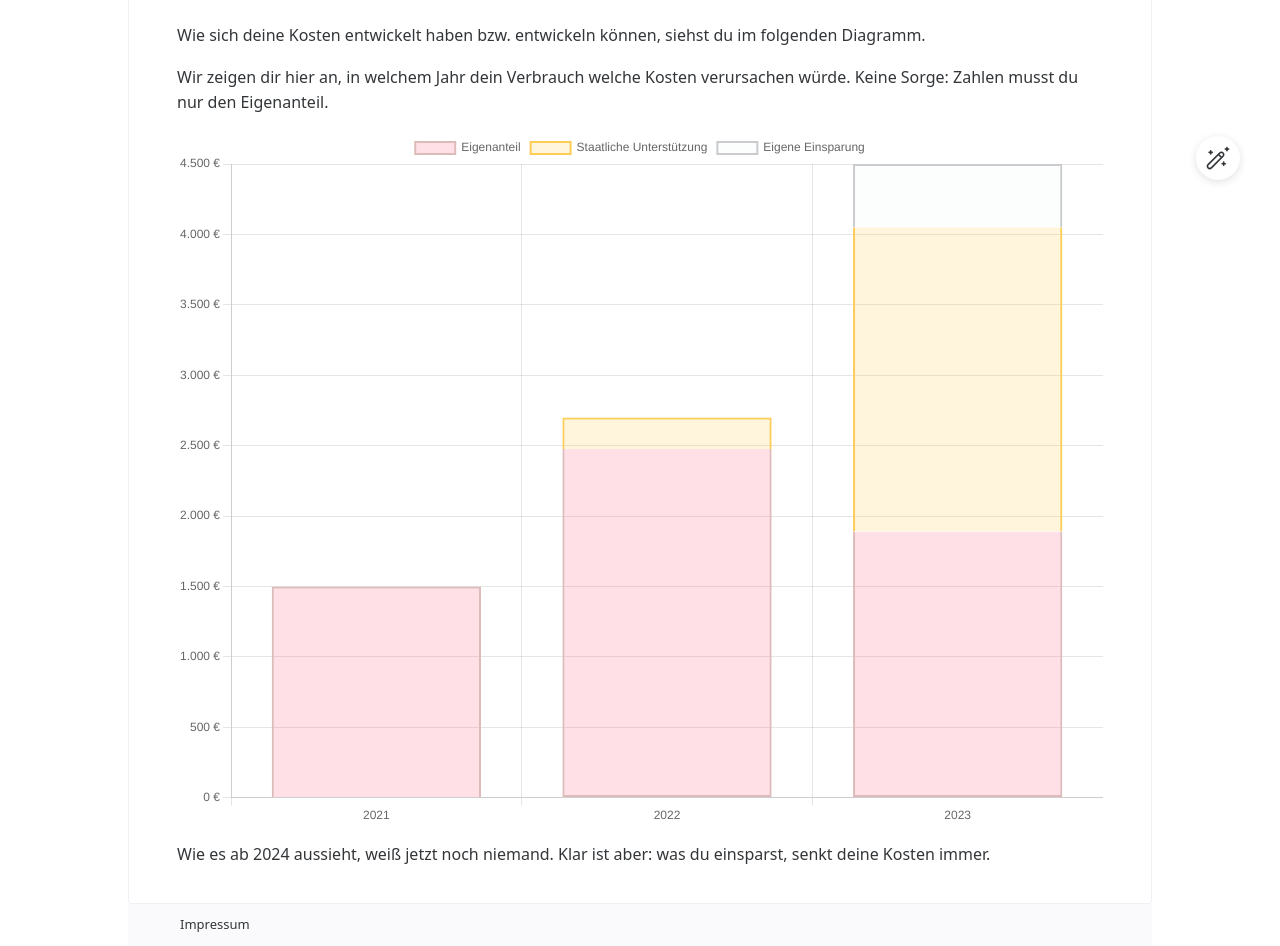
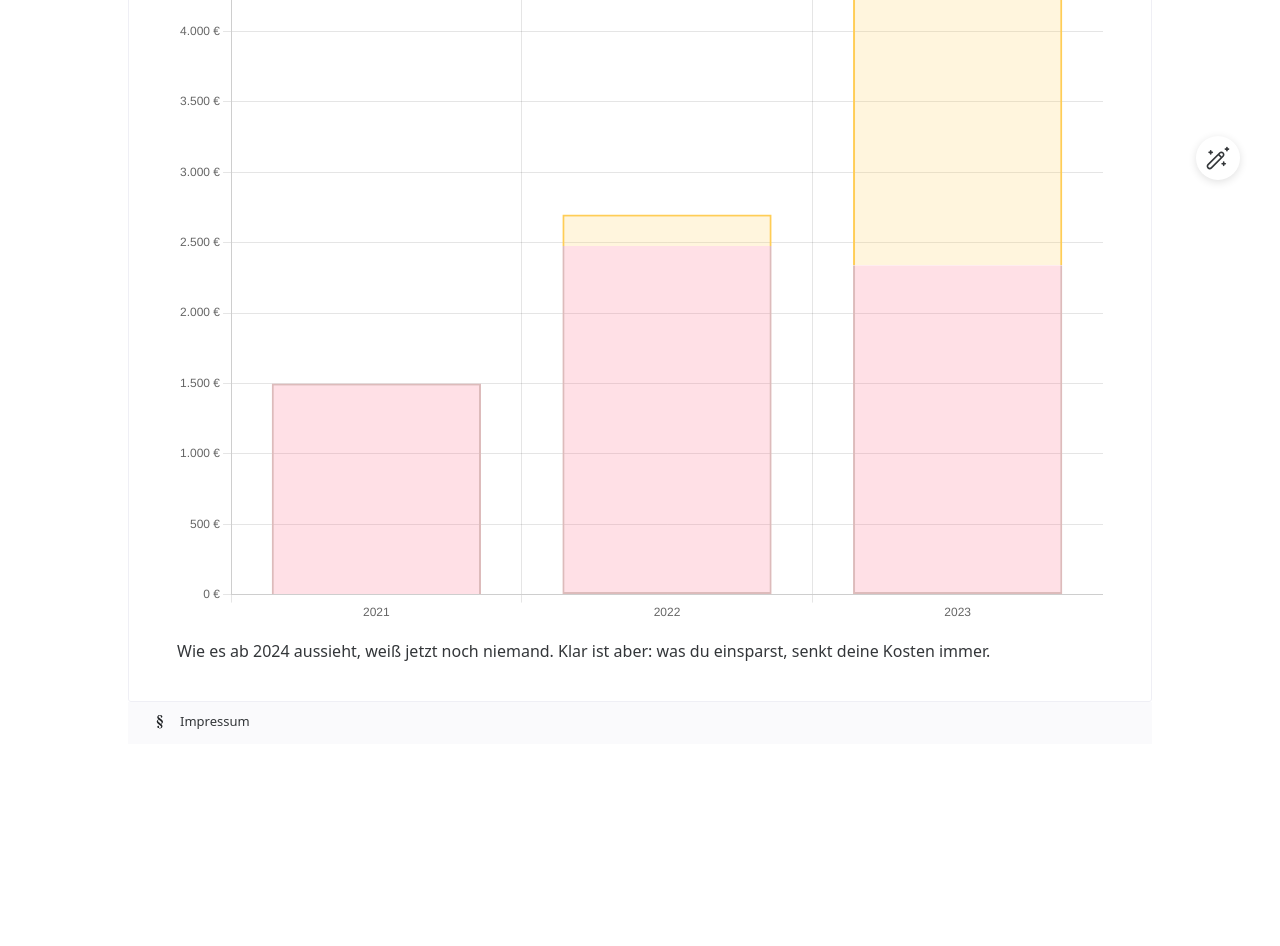
Before and after one commit to mrsimpson/energy, a Vue app: page /calculator in a window 1280 px wide. Shown: the part 580-1526 px from the top of the page. After the commit the page ends 1324 px from the top, so only its background shows below. Built offline with nearby package versions, Linux system fonts and the light colour scheme; some icons are missing.

Commit message:
New imprint icon

```diff
--- a/src/components/TheFooter.vue
+++ b/src/components/TheFooter.vue
@@ -4,7 +4,7 @@ import { h, ref, watch } from "vue";
 import { RouterLink, useRoute } from "vue-router";
 import renderIcon from '@/lib/renderIcon'
 
-import { RibbonOutline as ImprintIcon } from "@vicons/ionicons5";
+import ParagraphIcon from '@/components/icons/ParagraphIcon.vue'
 
 const route = useRoute()
 const activeKey = ref<string | undefined>("")
@@ -23,7 +23,7 @@ const menuOptions: MenuOption[] = [
         { default: () => 'Impressum' }
       ),
     key: 'imprint',
-    icon: renderIcon(ImprintIcon)
+    icon: renderIcon(ParagraphIcon)
   },
 ]
 </script>
--- a/src/components/TheGasCalculator.vue
+++ b/src/components/TheGasCalculator.vue
@@ -12,7 +12,7 @@ const consumption = ref(15000);
 const price2021 = ref(0.1);
 const price2022 = ref(0.18);
 const price2023 = ref(0.3);
-const reduction2023 = ref(consumption.value * 0.1);
+const reduction2023 = ref<string | null>(null);
 const paymentSeptember2022 = ref(
   calculateMonthlyRate(consumption.value, price2022.value)
 );
--- a/src/components/TheNavigation.vue
+++ b/src/components/TheNavigation.vue
@@ -3,7 +3,7 @@ import { NMenu, type MenuOption } from "naive-ui";
 import { h, ref, watch } from "vue";
 import { RouterLink, useRoute } from "vue-router";
 import renderIcon from '@/lib/renderIcon'
-import Flame from '@/assets/FlameIcon.vue'
+import Flame from '@/components/icons/FlameIcon.vue'
 
 import { CalculatorOutline as CalculatorIcon } from "@vicons/ionicons5";
 
--- /dev/null
+++ b/src/components/icons/ParagraphIcon.vue
@@ -0,0 +1,30 @@
+<!-- eslint-disable max-len -->
+<template>
+  <svg
+    xmlns:dc="http://purl.org/dc/elements/1.1/"
+    xmlns:cc="http://creativecommons.org/ns#"
+    xmlns:rdf="http://www.w3.org/1999/02/22-rdf-syntax-ns#"
+    xmlns:svg="http://www.w3.org/2000/svg"
+    xmlns="http://www.w3.org/2000/svg"
+    id="svg4643"
+    preserveAspectRatio="xMidYMid meet"
+    viewBox="0 0 57.000000 89.000000"
+    height="89.000000pt"
+    width="57.000000pt"
+    version="1.0"
+  >
+    <metadata id="metadata4637">
+      Created by potrace 1.14, written by Peter Selinger 2001-2017
+      <rdf:RDF>
+        <cc:Work rdf:about="">
+          <dc:format>image/svg+xml</dc:format>
+          <dc:type rdf:resource="http://purl.org/dc/dcmitype/StillImage" />
+          <dc:title />
+        </cc:Work>
+      </rdf:RDF>
+    </metadata>
+    <path
+      d="m 18.4003,8.5 c -6.200004,4.2 -7.028998,12.826832 -1.70069,18.399903 l 2.2002,2.301269 -3.7002,3.599121 c -3.789836,3.686309 -4.964058,6.336612 -4.699065,10.850458 0.264994,4.513847 4.051439,9.317775 11.777215,14.917609 11.822406,8.569173 12.521169,9.301772 12.60059,12.200683 0.06667,2.433345 -1.869571,5.028278 -3.7002,6.09961 -4.036074,2.362018 -9.660714,0.1086 -8.60009,-4.899902 0.739456,-3.491875 -1.0001,-6 -4.1001,-6 -4.2,0 -6.010204,4.604751 -3.60059,9.099609 2.790395,5.205162 15.9001,6.800098 22.1001,2.600098 6.2,-4.2 7.030785,-12.828549 1.70068,-18.399902 l -2.20022,-2.299805 3.7002,-3.600586 c 3.430172,-3.337827 4.6235,-5.909766 4.82994,-10.28093 C 45.21451,38.71607 41.396522,33.61222 33.09996,27.600098 21.276585,19.032262 20.555124,18.300343 20.49937,15.400879 c -0.04714,-2.451483 1.537448,-4.869284 3.7002,-6.099609 3.90557,-2.2217612 9.660724,-0.1085985 8.6001,4.899902 -0.739456,3.491877 1.0001,6 4.1001,6 4.2,0 6.006644,-4.605095 3.59912,-9.101073 C 38.756406,7.8460614 32.97594,6.006836 28.497835,6.086521 24.01973,6.166206 20.7253,6.925 18.4003,8.5 Z M 21.1,31 l 6.39991,4.800293 c 3.487943,2.616154 7.252322,5.654577 8.20019,6.799805 2.550418,3.081454 2.76712,7.448218 0.3779,10.368165 l -1.80029,2.200195 -6.3999,-4.800293 C 24.38987,47.752009 20.62848,44.711097 19.67761,43.56836 16.73798,40.035566 17.109552,35.876782 19.29968,33.200196 Z"
+    />
+  </svg>
+</template>
```
Also changed, not shown: src/components/icons/FlameIcon.vue (renamed from src/assets/FlameIcon.vue).
